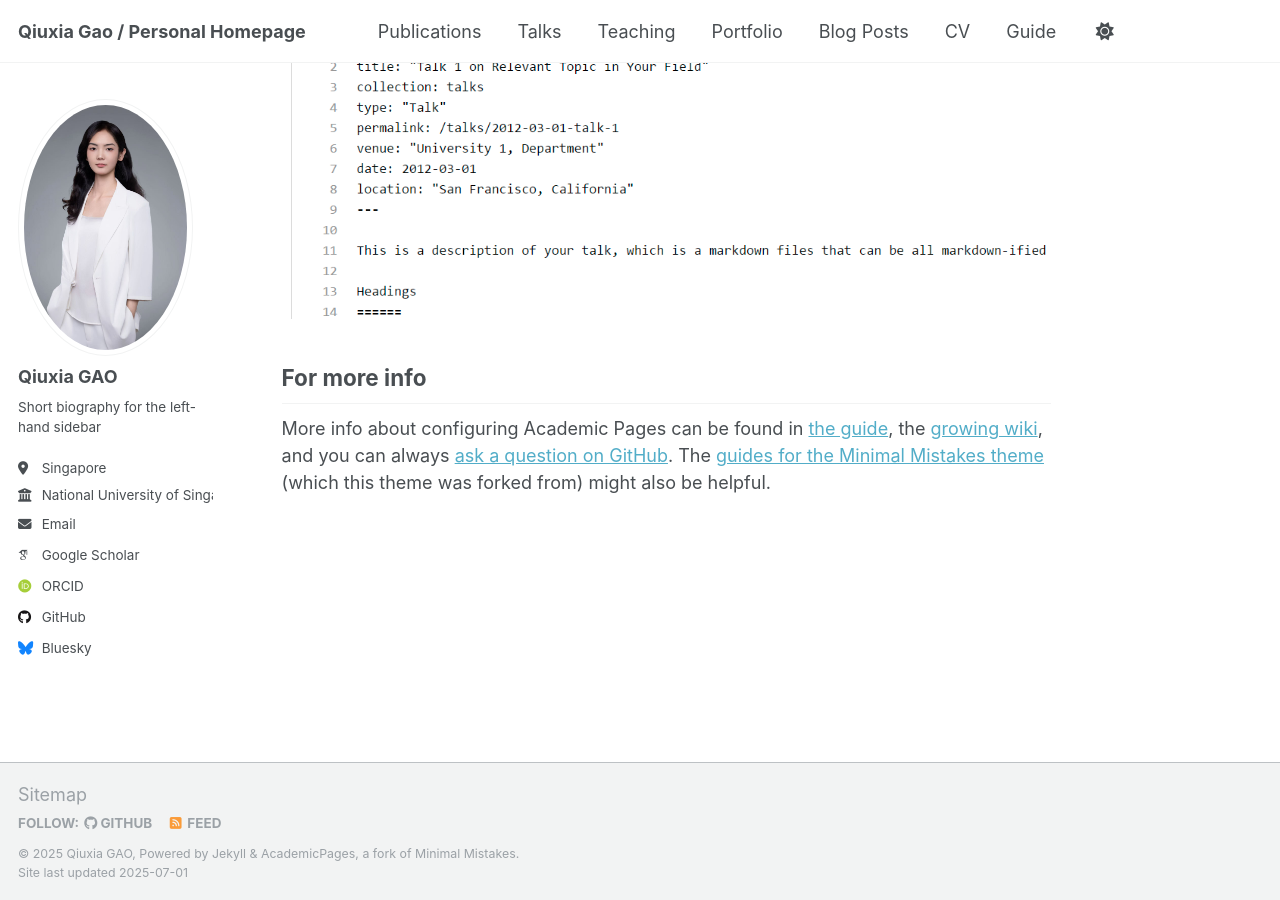
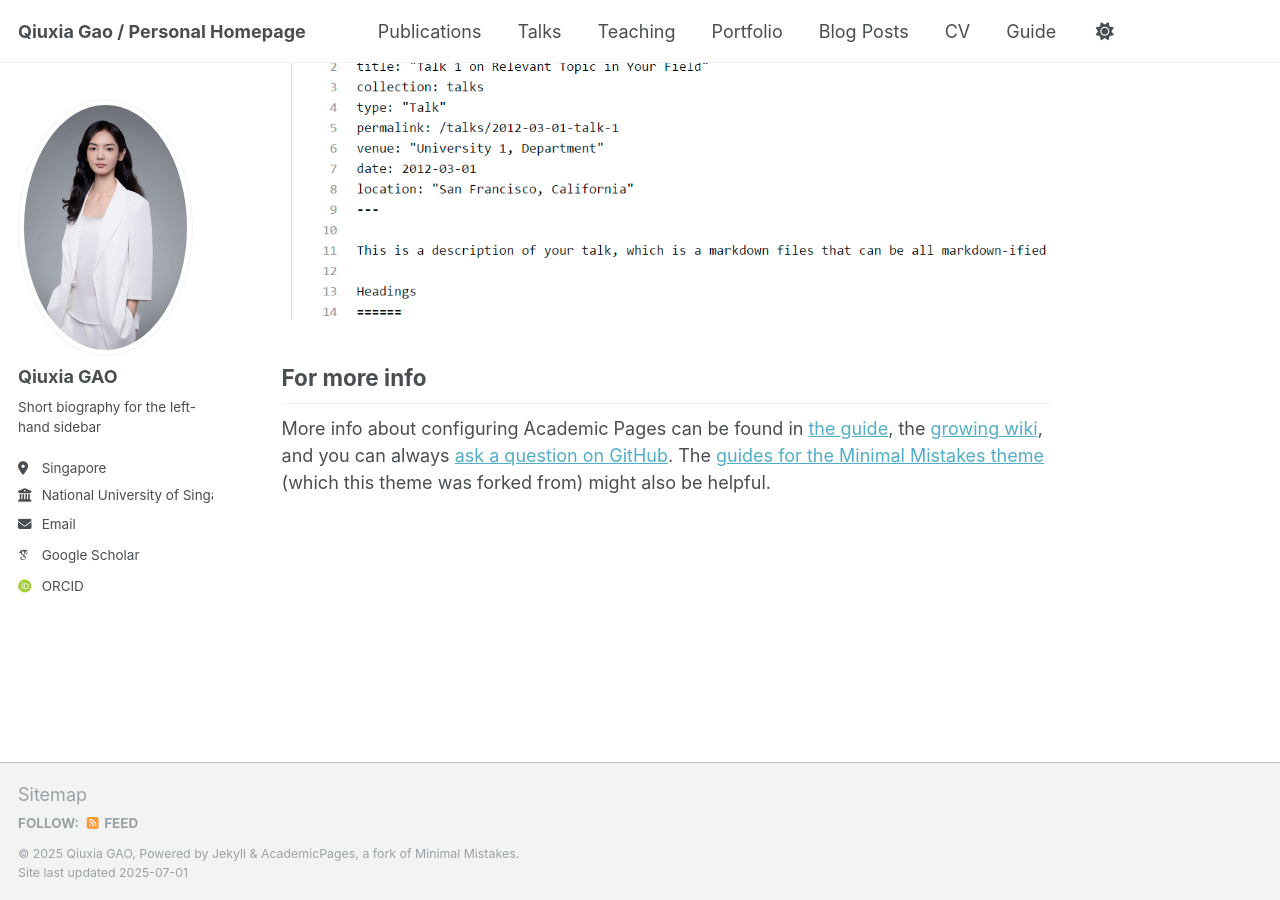
Before and after one commit to Meggie3466/qiuxia_gao, a Jekyll site: the page built from _pages/about.md, in a window 1280 px wide and 900 px high, scrolled down 2880 px. Built offline with Jekyll 4.4.1, drawn with Linux system fonts in a browser that asks for light colours; some web fonts are replaced; a script that is not in the unit is left out.

Commit message:
Update _config.yml

```diff
--- a/_config.yml
+++ b/_config.yml
@@ -43,17 +43,17 @@ author:
   # scopus           : # URL
 
   # Repositories and software development
-  bitbucket        : # Username - Update with your username on the site
-  codepen          : # Username
-  dribbble         : # Username
-  github           : "academicpages"
-  kaggle           : # Username
-  stackoverflow    : # User number or user number and name (i.e., use "1" or "1/jeff-atwood")
+  # bitbucket        : # Username - Update with your username on the site
+  # codepen          : # Username
+  # dribbble         : # Username
+  # github           : "academicpages"
+  # kaggle           : # Username
+  # stackoverflow    : # User number or user number and name (i.e., use "1" or "1/jeff-atwood")
 
-  # Social media
-  artstation       : # Username
-  bluesky          : "bsky.app" # Replace this with you Bluesky username
-  facebook         : # Username
+  # # Social media
+  # artstation       : # Username
+  # bluesky          : "bsky.app" # Replace this with you Bluesky username
+  # facebook         : # Username
   flickr           : # Username
   foursquare       : # Username
   goodreads        : # Username
```
